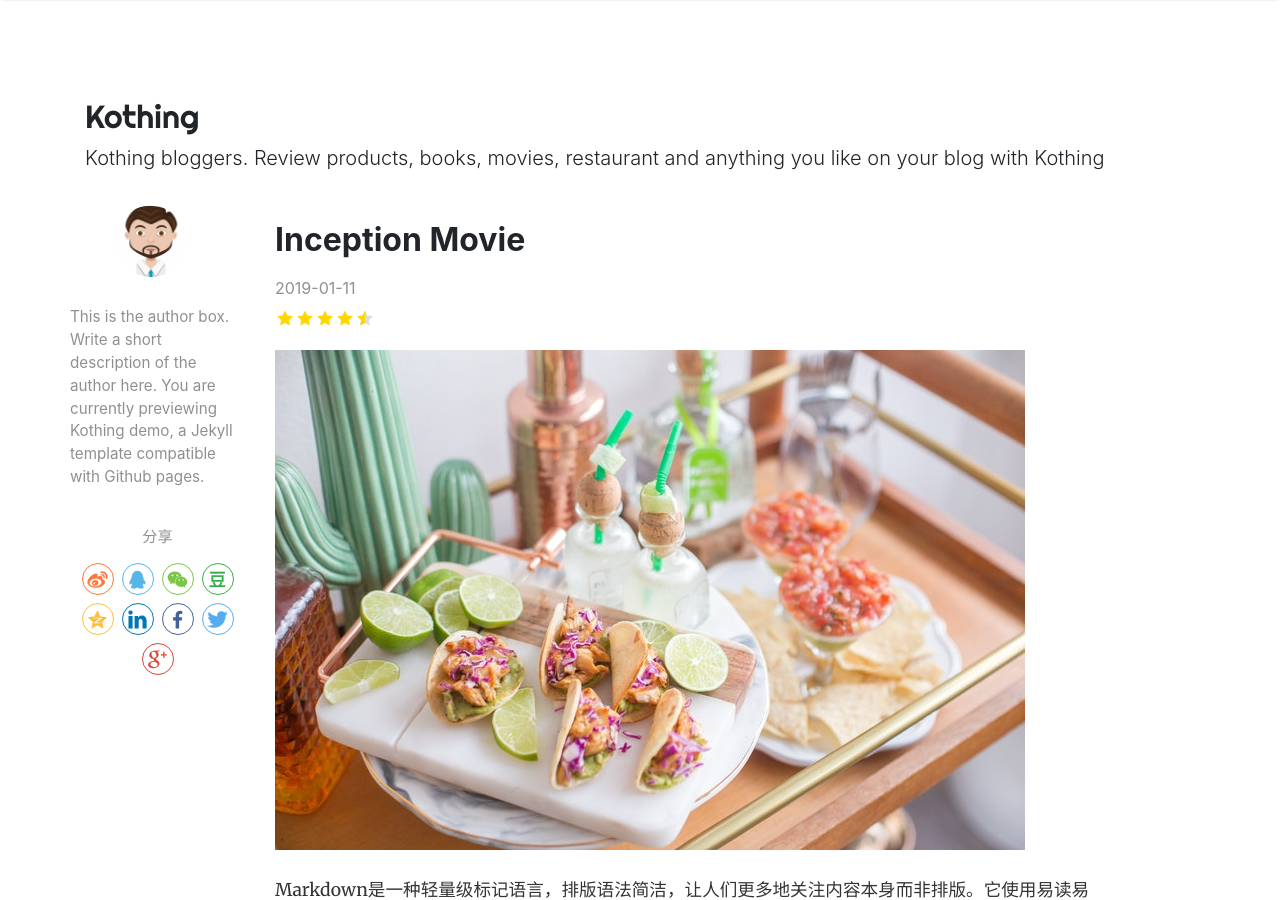
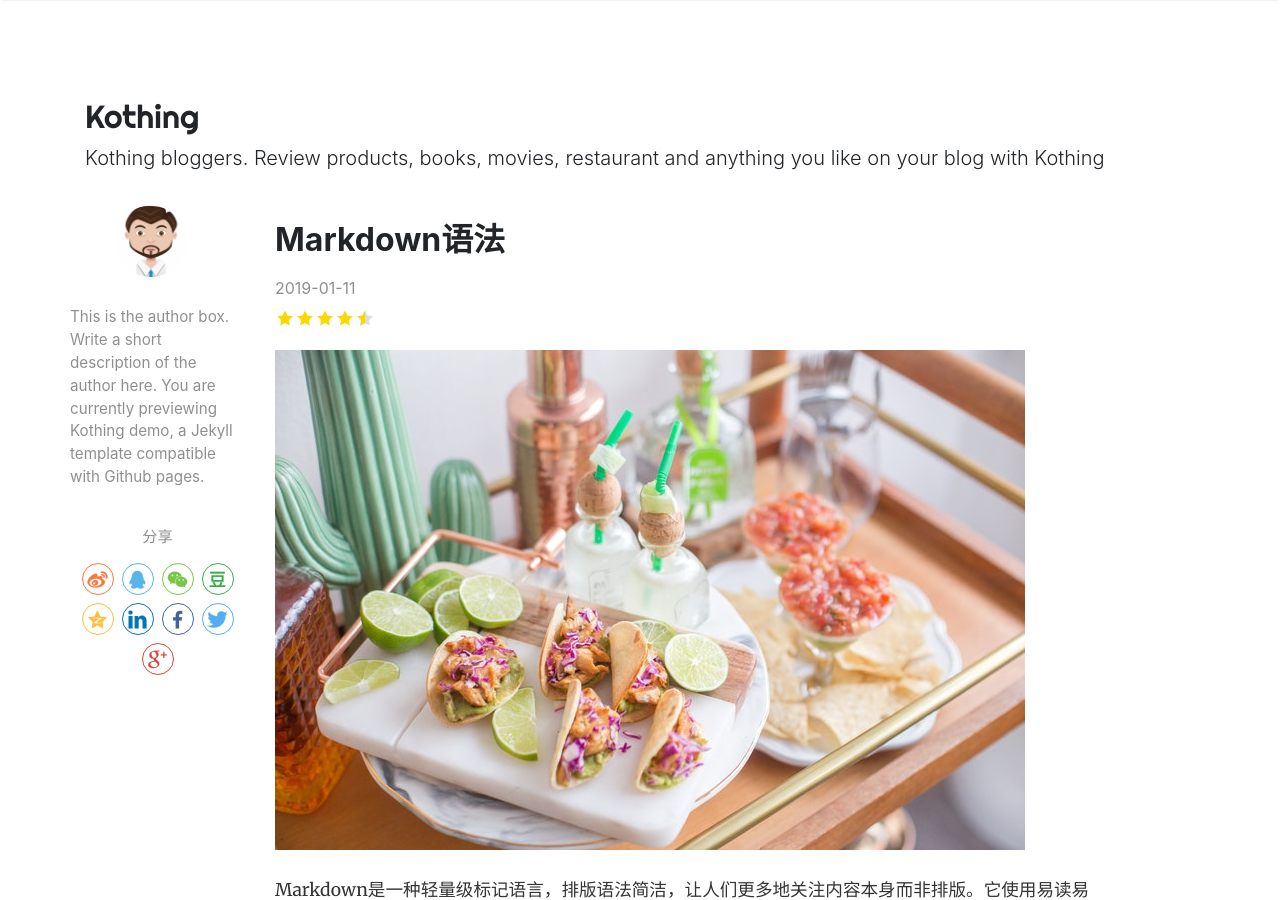
Before and after one commit to kothing/kothing.github.io, a Jekyll site: the page built from _posts/2019-01-11-markdown-syntax.md, in a window 1280 px wide and 900 px high. Built offline with Jekyll 4.4.1, drawn with Linux system fonts in a browser that asks for light colours; nearby versions of some CDN libraries; comment, search, counter and statistics services are not loaded.

Commit message:
Update 2019-01-11-markdown-syntax.md

```diff
--- a/_posts/2019-01-11-markdown-syntax.md
+++ b/_posts/2019-01-11-markdown-syntax.md
@@ -1,6 +1,6 @@
 ---
 layout: post
-title:  "Inception Movie"
+title:  "Markdown语法"
 author: john
 categories: [ Jekyll, Blog ]
 tags: [red, yellow]
```
